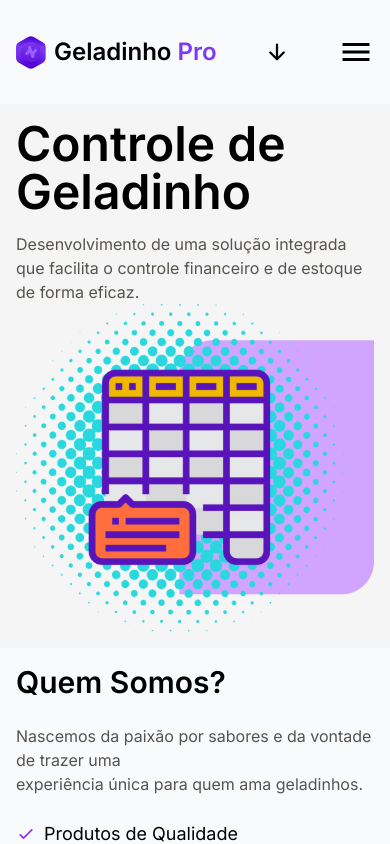
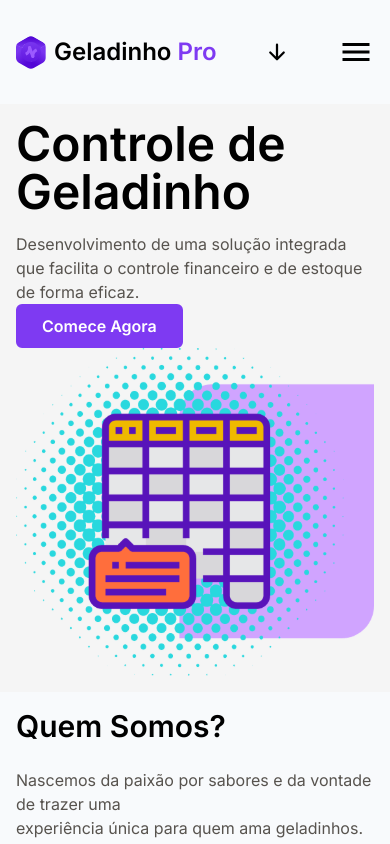
Before and after one commit to Victor-Sarti/GeladinhoPro, a React (Vite) app in the folder frontend/: page / in a window 390 px wide. Shown: the top 844 px of the page. Built offline with nearby package versions, Linux system fonts and the light colour scheme.

Commit message:
fix: delete md:block

```diff
--- a/frontend/src/components/comp/Button.jsx
+++ b/frontend/src/components/comp/Button.jsx
@@ -2,7 +2,7 @@
 import React from 'react';
 
 const Button = ({ text, onClick, className, variant = 'primary' }) => {
-    const baseClasses = 'font-semibold rounded-md border-2 px-6 py-2 duration-200 hidden md:block';
+    const baseClasses = 'font-semibold rounded-md border-2 px-6 py-2 duration-200';
     const variantClasses = variant === 'primary'
         ? 'bg-primary text-white hover:bg-white hover:text-primary border-primary'
         : 'bg-secondary text-secondary hover:bg-secondary hover:text-white border-secondary';
```
